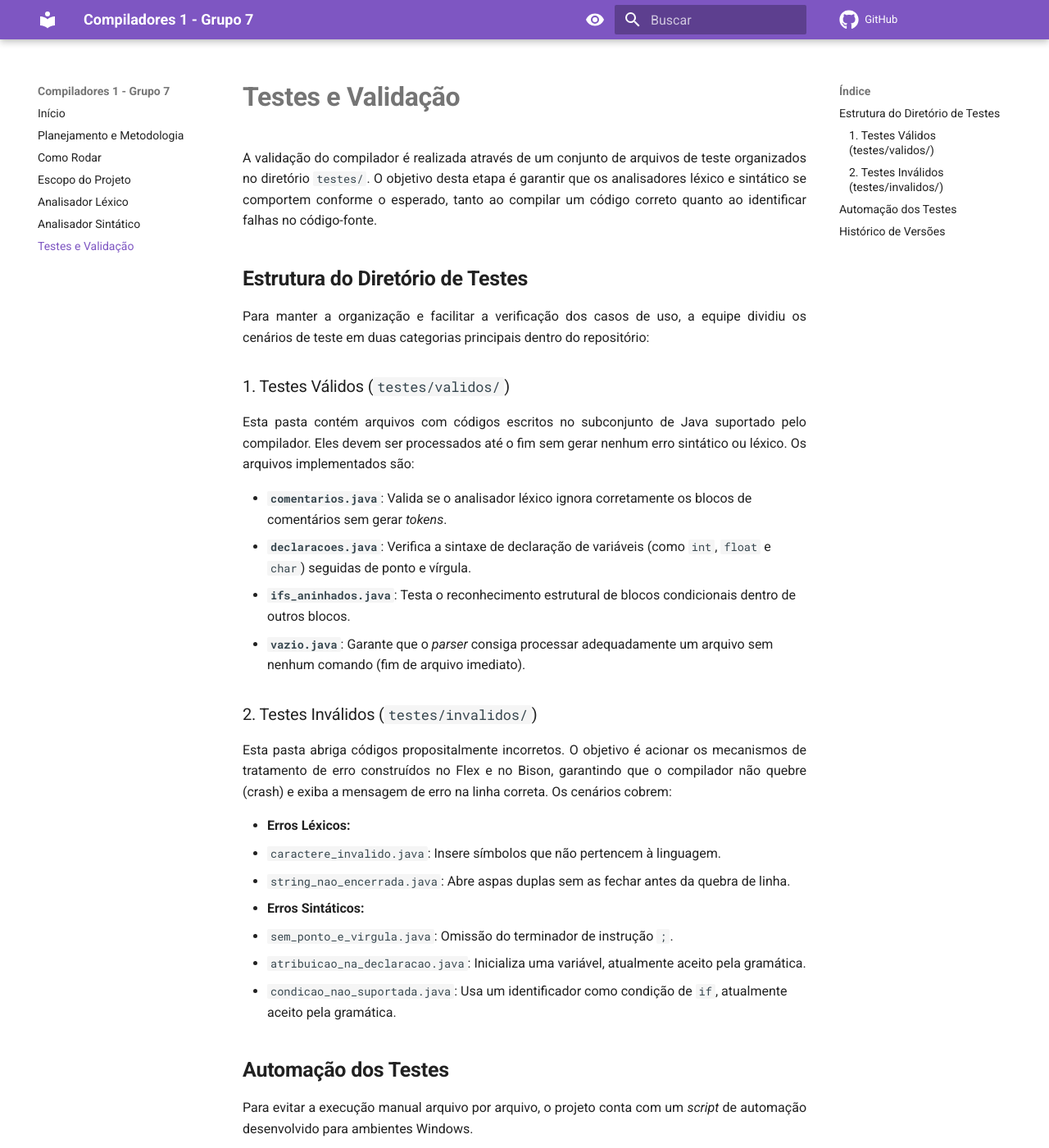
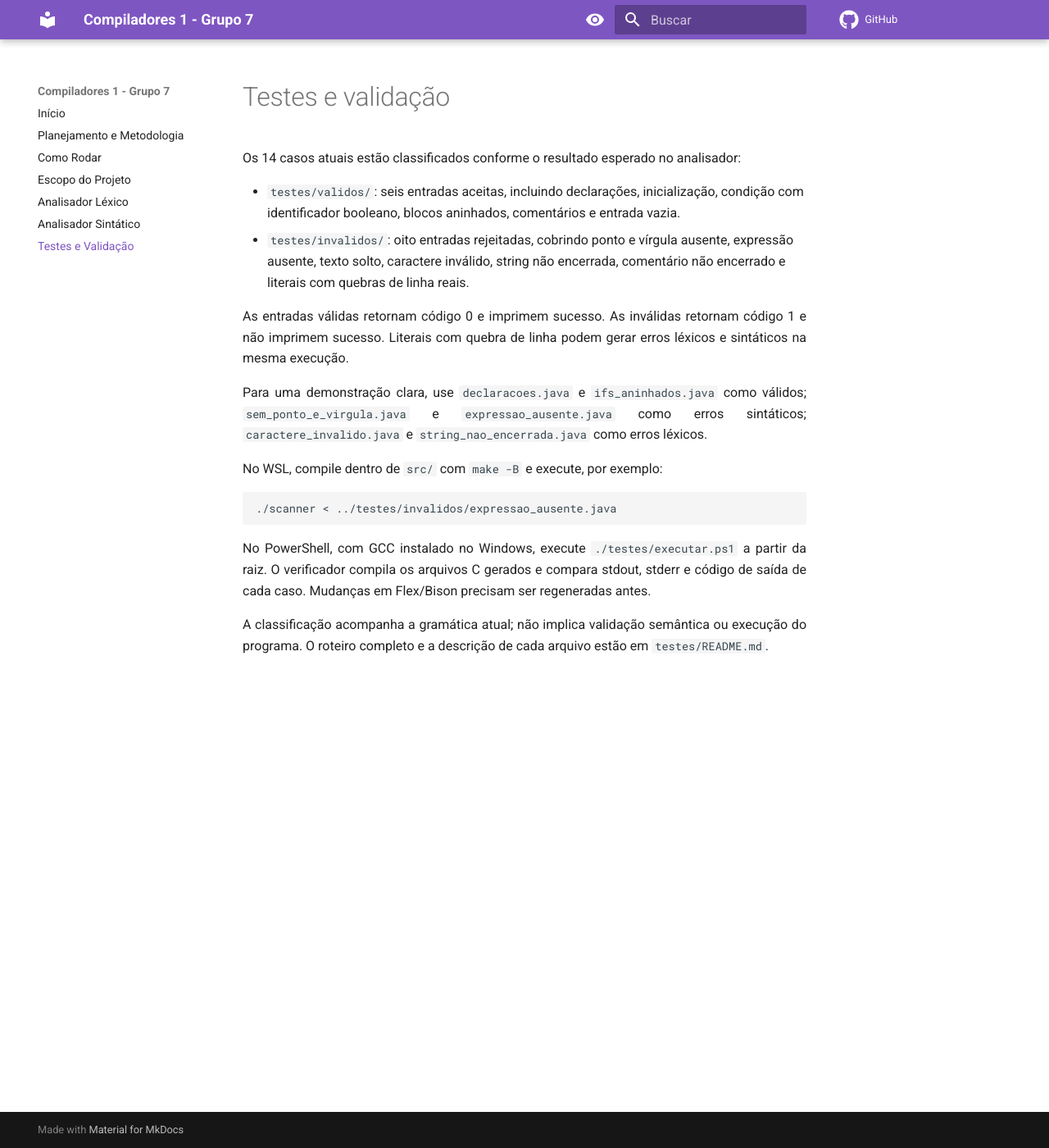
Before and after one commit to nicolaszanin06/Trabalho_Compiladores1, an MkDocs documentation site: the page built from docs/testes.md, in a window 1280 px wide and 1400 px high. Shown: the whole window at 82% size. Built offline with MkDocs 1.6.1 and Material for MkDocs 9.7.7, drawn with Linux system fonts in a browser that asks for light colours; comment, search, counter and statistics services are not loaded; some of the changed text lies outside the part shown.

Commit message:
Reorganiza testes conforme a gramatica atual

````diff
--- a/docs/testes.md
+++ b/docs/testes.md
@@ -1,47 +1,20 @@
-# **Testes e Validação**
+# Testes e validação
 
-A validação do compilador é realizada através de um conjunto de arquivos de teste organizados no diretório `testes/`. O objetivo desta etapa é garantir que os analisadores léxico e sintático se comportem conforme o esperado, tanto ao compilar um código correto quanto ao identificar falhas no código-fonte.
+Os 14 casos atuais estão classificados conforme o resultado esperado no analisador:
 
-## **Estrutura do Diretório de Testes**
+- `testes/validos/`: seis entradas aceitas, incluindo declarações, inicialização, condição com identificador booleano, blocos aninhados, comentários e entrada vazia.
+- `testes/invalidos/`: oito entradas rejeitadas, cobrindo ponto e vírgula ausente, expressão ausente, texto solto, caractere inválido, string não encerrada, comentário não encerrado e literais com quebras de linha reais.
 
-Para manter a organização e facilitar a verificação dos casos de uso, a equipe dividiu os cenários de teste em duas categorias principais dentro do repositório:
+As entradas válidas retornam código 0 e imprimem sucesso. As inválidas retornam código 1 e não imprimem sucesso. Literais com quebra de linha podem gerar erros léxicos e sintáticos na mesma execução.
 
-### 1. Testes Válidos (`testes/validos/`)
+Para uma demonstração clara, use `declaracoes.java` e `ifs_aninhados.java` como válidos; `sem_ponto_e_virgula.java` e `expressao_ausente.java` como erros sintáticos; `caractere_invalido.java` e `string_nao_encerrada.java` como erros léxicos.
 
-Esta pasta contém arquivos com códigos escritos no subconjunto de Java suportado pelo compilador. Eles devem ser processados até o fim sem gerar nenhum erro sintático ou léxico. Os arquivos implementados são:
+No WSL, compile dentro de `src/` com `make -B` e execute, por exemplo:
 
-* **`comentarios.java`**: Valida se o analisador léxico ignora corretamente os blocos de comentários sem gerar *tokens*.
-* **`declaracoes.java`**: Verifica a sintaxe de declaração de variáveis (como `int`, `float` e `char`) seguidas de ponto e vírgula.
-* **`ifs_aninhados.java`**: Testa o reconhecimento estrutural de blocos condicionais dentro de outros blocos.
-* **`vazio.java`**: Garante que o *parser* consiga processar adequadamente um arquivo sem nenhum comando (fim de arquivo imediato).
+```bash
+./scanner < ../testes/invalidos/expressao_ausente.java
+```
 
-### 2. Testes Inválidos (`testes/invalidos/`)
+No PowerShell, com GCC instalado no Windows, execute `./testes/executar.ps1` a partir da raiz. O verificador compila os arquivos C gerados e compara stdout, stderr e código de saída de cada caso. Mudanças em Flex/Bison precisam ser regeneradas antes.
 
-Esta pasta abriga códigos propositalmente incorretos. O objetivo é acionar os mecanismos de tratamento de erro construídos no Flex e no Bison, garantindo que o compilador não quebre (crash) e exiba a mensagem de erro na linha correta. Os cenários cobrem:
-
-* **Erros Léxicos:**
-* `caractere_invalido.java`: Insere símbolos que não pertencem à linguagem.
-* `string_nao_encerrada.java`: Abre aspas duplas sem as fechar antes da quebra de linha.
-
-
-* **Erros Sintáticos:**
-* `sem_ponto_e_virgula.java`: Omissão do terminador de instrução `;`.
-* `atribuicao_na_declaracao.java`: Inicializa uma variável, atualmente aceito pela gramática.
-* `condicao_nao_suportada.java`: Usa um identificador como condição de `if`, atualmente aceito pela gramática.
-
-
-
-## **Automação dos Testes**
-
-Para evitar a execução manual arquivo por arquivo, o projeto conta com um *script* de automação desenvolvido para ambientes Windows.
-
-O arquivo **`executar.ps1`** localizado na pasta `testes/` é um script em PowerShell que itera automaticamente sobre os arquivos de teste, passa cada um deles para o executável do `scanner` e imprime os resultados da compilação na tela do desenvolvedor.
-
----
-
-## **Histórico de Versões**
-
-| VERSÃO | DESCRIÇÃO | DATA | AUTOR |
-| --- | --- | --- | --- |
-| 1.0 | Criação da documentação de Testes e Validação | 24/09/2026 | [Henrique](https://github.com/henryqma) |
-Esses dois arquivos permanecem na pasta histórica de inválidos, mas o verificador espera sucesso. Os testes também conferem o código de saída: 0 para sucesso e 1 para erro. Strings/caracteres com quebras de linha reais e comentários de bloco não encerrados devem falhar.
+A classificação acompanha a gramática atual; não implica validação semântica ou execução do programa. O roteiro completo e a descrição de cada arquivo estão em `testes/README.md`.
````
Also changed, not shown: testes/README.md (+57 -8 lines), 8 other files.
